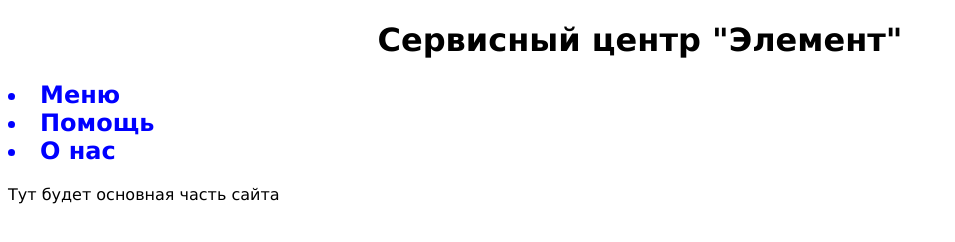
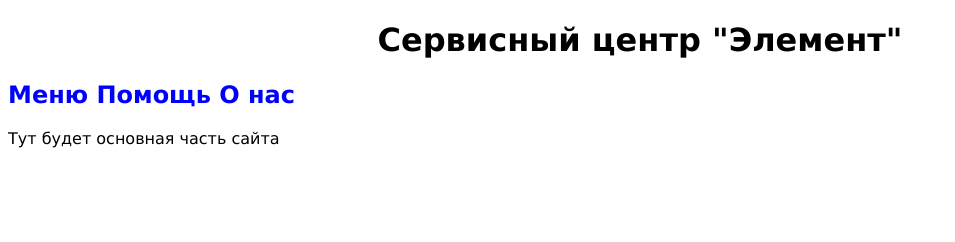
Before and after one commit to mrsnikman/project, a plain HTML site: page index.html in a window 1280 px wide. Shown: the whole page, without its empty margins (0-955 px from the left). Drawn offline with Linux system fonts and the light colour scheme.

Commit message:
update 1.01

```diff
--- a/index.html
+++ b/index.html
@@ -13,7 +13,7 @@
 	<h2>
 		<div class="main_header">
 			<div class="container">
-				<li>Меню</li> <li>Помощь</li> <li>О нас</li>
+				<a hreaf="#">Меню</a> <a hreaf="#">Помощь</a> <a hreaf="#">О нас</a>
 			</div>
 		</div>
 	</h2>
--- a/styles.css
+++ b/styles.css
@@ -9,6 +9,7 @@
     .container{
         color: blue;
         font-family: verdana;
+        display: block;
     }
 }
 .main_page{
```
